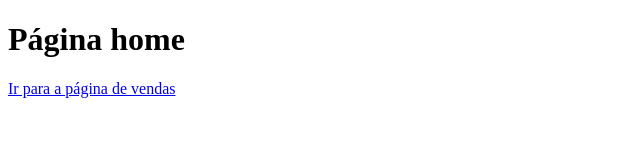
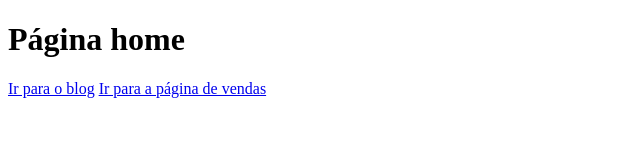
Before and after one commit to Mateus-de-Almeida/aulagithub, a plain HTML site: page index.html in a window 1280 px wide. Shown: the whole page, without its empty margins (0-640 px from the left). Drawn offline with Linux system fonts and the light colour scheme.

Commit message:
Solucionando erro de push e modificando o index

```diff
--- a/index.html
+++ b/index.html
@@ -7,6 +7,7 @@
 </head>
 <body>
     <h1>Página home</h1>
+    <a href="blog.htmal">Ir para o blog</a>
     <a href="vendas.html">Ir para a página de vendas</a>
 </body>
 </html>
```
